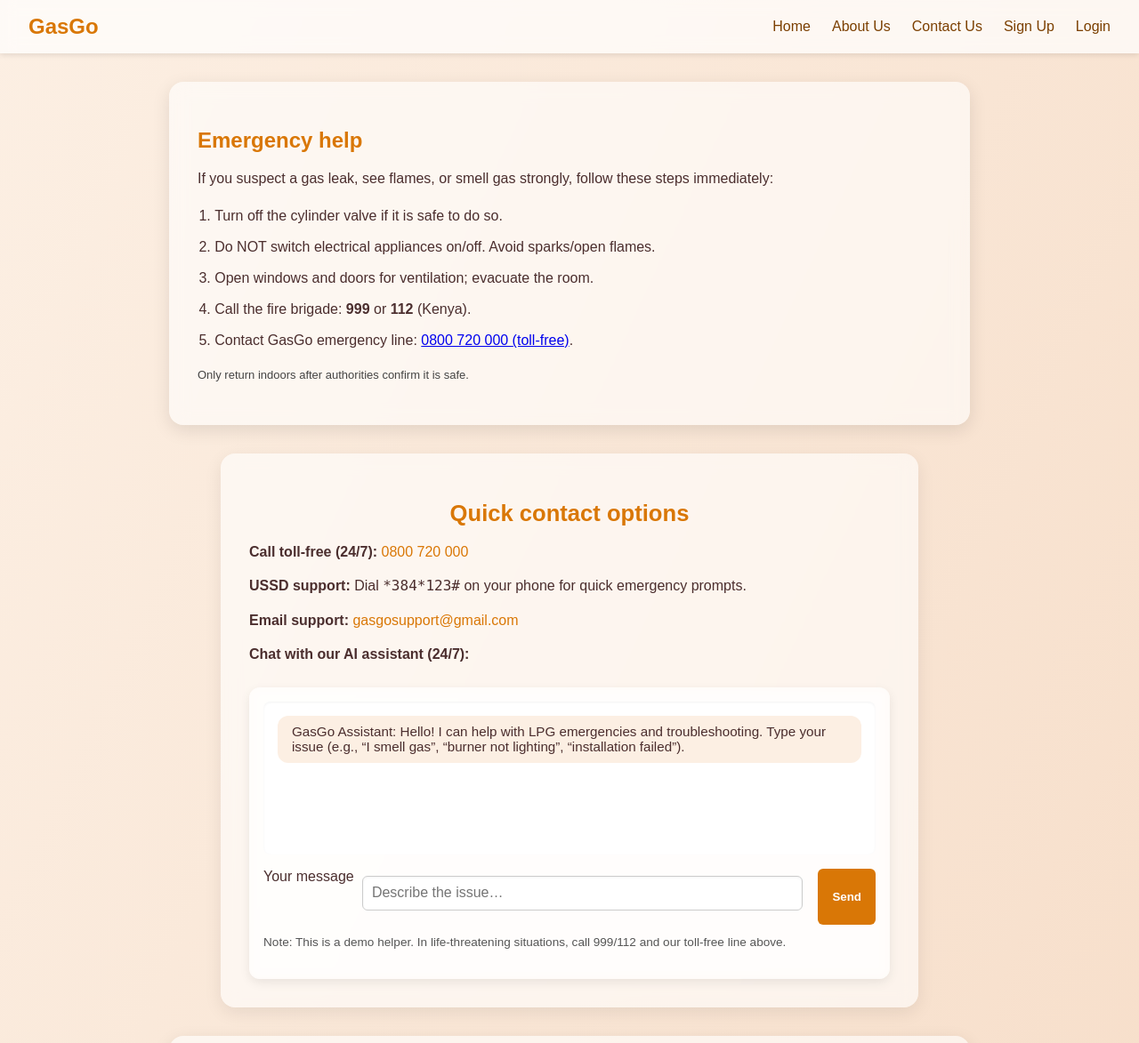
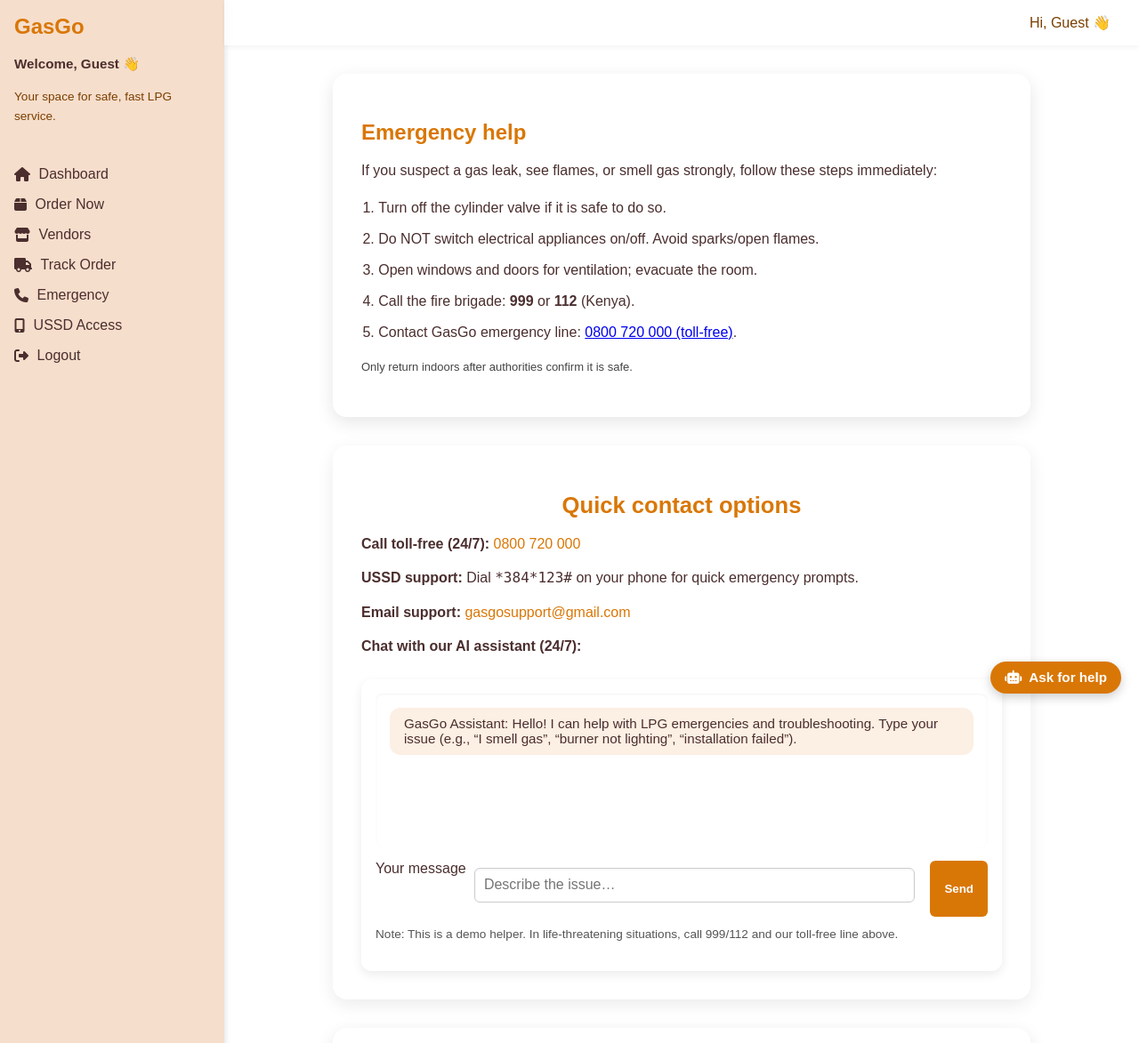
Before and after one commit to Flora72/GasGo, a Django app: page /emergency/ in a window 1280 px wide. Shown: the top 1173 px of the page at 89% size. Run offline with Django 5.2, Linux system fonts and the light colour scheme.

Commit message:
base html extemds to emergency pafe

```diff
--- a/templates/emergency.html
+++ b/templates/emergency.html
@@ -1,29 +1,16 @@
-<!DOCTYPE html>
+{% extends 'base.html' %}
 {% load static %}
-<html lang="en">
-<head>
-    <meta charset="UTF-8">
-    <title>Emergency | GasGo</title>
-    <meta name="viewport" content="width=device-width, initial-scale=1" />
+
+{% block title %}Emergency | GasGo{% endblock %}
+
+{% block head %}
+<link rel="stylesheet" href="{% static 'css/emer.css' %}">
 <link rel="icon" href="{% static 'images/logo.png' %}" type="image/png">
+<link rel="shortcut icon" href="{% static 'images/logo.png' %}" type="image/png">
 <link rel="stylesheet" href="https://cdnjs.cloudflare.com/ajax/libs/font-awesome/6.5.0/css/all.min.css">
-    <link rel="shortcut icon" href="{% static 'images/logo.png' %}" type="image/png">
-    <link rel="stylesheet" href="{% static 'css/emer.css' %}">
-</head>
-<body>
-<header class="header">
-    <a href="{% url 'index' %}" class="logo">GasGo</a>
-    <nav>
-        <ul>
-            <li><a href="{% url 'index' %}">Home</a></li>
-            <li><a href="{% url 'about' %}">About Us</a></li>
-            <li><a href="{% url 'contact' %}">Contact Us</a></li>
-            <li><a href="{% url 'signup' %}">Sign Up</a></li>
-            <li><a href="{% url 'login' %}">Login</a></li>
-        </ul>
-    </nav>
-</header>
+{% endblock %}
 
+{% block content %}
 <main>
     <section>
         <h1>Emergency help</h1>
@@ -62,30 +49,19 @@
         </div>
     </section>
 
-
     <section>
         <h2>Report an installation or safety issue</h2>
         <form method="post" action="">
             {% csrf_token %}
             <fieldset>
                 <legend>Your details</legend>
-                <p>
-                    <label for="id_name">Full name</label><br>
-                    <input id="id_name" name="name" type="text" placeholder="Amina Ali" required>
-                </p>
-                <p>
-                    <label for="id_phone">Phone</label><br>
-                    <input id="id_phone" name="phone" type="tel" placeholder="0712 345 678" required>
-                </p>
-                <p>
-                    <label for="id_address">Location/Address</label><br>
-                    <input id="id_address" name="address" type="text" placeholder="Estate, Area, City" required>
-                </p>
+                <p><label for="id_name">Full name</label><br><input id="id_name" name="name" type="text" placeholder="Amina Ali" required></p>
+                <p><label for="id_phone">Phone</label><br><input id="id_phone" name="phone" type="tel" placeholder="0712 345 678" required></p>
+                <p><label for="id_address">Location/Address</label><br><input id="id_address" name="address" type="text" placeholder="Estate, Area, City" required></p>
             </fieldset>
             <fieldset>
                 <legend>Issue details</legend>
-                <p>
-                    <label for="id_issue">What went wrong?</label><br>
+                <p><label for="id_issue">What went wrong?</label><br>
                     <select id="id_issue" name="issue" required>
                         <option value="" disabled selected>Select an issue</option>
                         <option>Installation failed</option>
@@ -95,17 +71,13 @@
                         <option>Other safety concern</option>
                     </select>
                 </p>
-                <p>
-                    <label for="id_desc">Describe the problem</label><br>
+                <p><label for="id_desc">Describe the problem</label><br>
                     <textarea id="id_desc" name="description" rows="4" placeholder="Provide details so we can assist faster…" required></textarea>
                 </p>
-                <p>
-                    <label for="id_order">Order ID (optional)</label><br>
+                <p><label for="id_order">Order ID (optional)</label><br>
                     <input id="id_order" name="order_id" type="text" placeholder="e.g. GGO-2025-00123">
                 </p>
-                <p>
-                    <label><input type="checkbox" name="callback" value="1"> I’d like a safety specialist to call me back ASAP</label>
-                </p>
+                <p><label><input type="checkbox" name="callback" value="1"> I’d like a safety specialist to call me back ASAP</label></p>
             </fieldset>
             <p>
                 <button type="submit" class="btn btn-primary">Submit emergency report</button>
@@ -125,6 +97,9 @@
         </ul>
     </section>
 </main>
+{% endblock %}
+
+{% block content_end %}
 <footer>
     <p>Follow Us:</p>
     <nav aria-label="Support and social">
@@ -134,7 +109,9 @@
     </nav>
     <small>&copy; {{ now|default:2025 }} GasGo. All rights reserved.</small>
 </footer>
+{% endblock %}
 
+{% block scripts %}
 <script>
 (function(){
     var log = document.getElementById('chatlog');
@@ -164,5 +141,4 @@
     if (input) input.addEventListener('keydown', function(e){ if (e.key === 'Enter'){ e.preventDefault(); sendMsg(); } });
 })();
 </script>
-</body>
-</html>
+{% endblock %}
```
Lines whose indentation alone changed are shown as unchanged.
